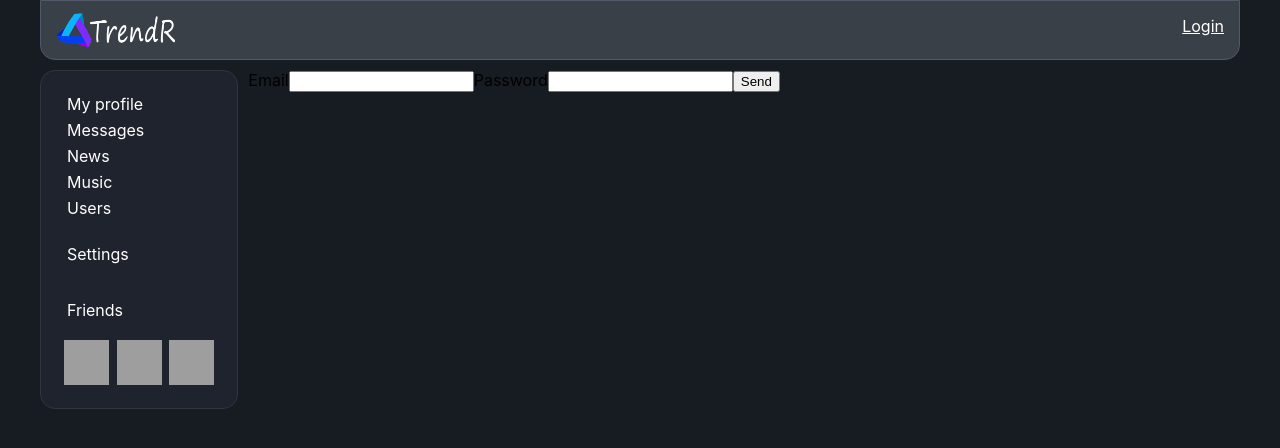
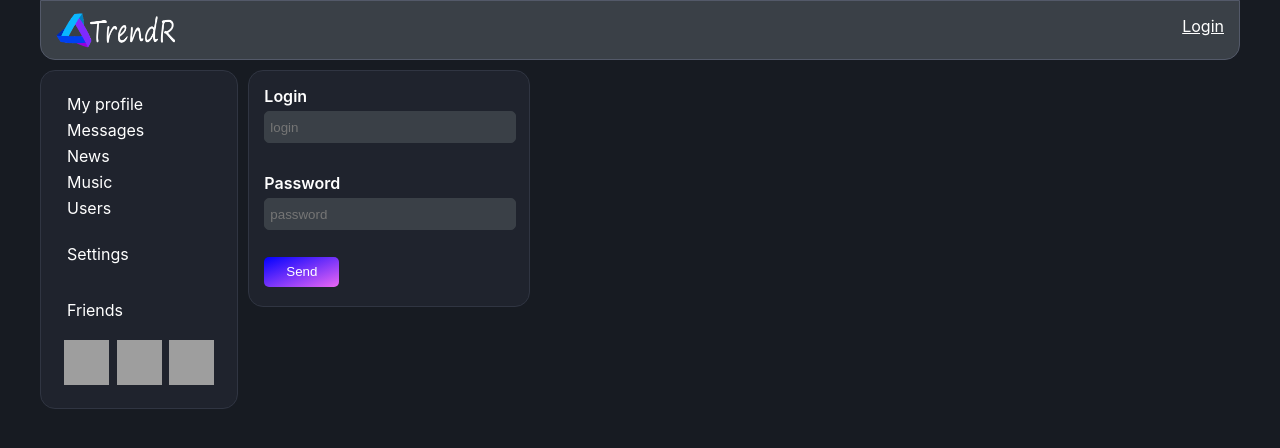
Before and after one commit to hhormax/DeepHub, a React (Create React App) app: page /login in a window 1280 px wide. Shown: the top 448 px of the page. Built offline with nearby package versions, Linux system fonts and the light colour scheme; no server answers; grey boxes are pictures that could not be loaded; what formik-redux would draw is missing.

Commit message:
new login page

```diff
--- a/src/components/Login/Login.jsx
+++ b/src/components/Login/Login.jsx
@@ -7,7 +7,7 @@ const validateEmail = value =>{
     if (!value) {
         return 'Required';
     }
-    else if (!/^[A-Z0-9._%+-]+@[A-Z0-9.-]+\.[A-Z]{2,}$/i.test(value)
+    else if (!/\w/.test(value)
     ) {
         return 'Invalid email address';
     }
@@ -32,21 +32,26 @@ const Login = () => (
         }}
       >
         {({ errors, touched }) => (
-        <Form>
-            <label className={classnames(s.label, {[s.errorLabel]: errors.email && touched.email})}>Email</label>
+        <Form className={s.form}>
+            <div className={s.loginComponent}>
+                <label className={s.label}>Login</label>
                 <Field className={classnames(s.field, {[s.errorInput]: errors.email && touched.email})}
                     name="email"
-                validate={validateEmail}
-                />
+                    placeholder="login"
+
+                    validate={validateEmail}/>
                 {errors.email && touched.email && (<div className={s.error}>{errors.email}</div>)}
+            </div>
 
-            <label className={classnames(s.label, {[s.errorLabel]: errors.password && touched.password})}>Password</label>
+            <div className={s.passComponent}>
+                <label className={s.label}>Password</label>
                 <Field className={classnames(s.field, {[s.errorInput]: errors.password && touched.password})}
                     name="password"
                     type="password"
-                validate={validatePassword}
-                />
-            {errors.email && touched.email && (<div className={s.error}>{errors.email}</div>)}
+                    placeholder="password"
+                    validate={validatePassword}/>
+                {errors.password && touched.password && (<div className={s.error}>{errors.password}</div>)}
+            </div>
                <button className={s.button} type="submit">Send</button>
         </Form>
         )}
--- a/src/components/Login/Login.module.css
+++ b/src/components/Login/Login.module.css
@@ -0,0 +1,76 @@
+:active, :hover, :focus {
+    outline: 0;
+    outline-offset: 0;
+}
+
+.form{
+    background-color: rgb(31, 35, 45);
+    width: 250px;
+    height: 205px;
+    padding: 15px;
+    border-radius: 15px;
+    border: .1px solid rgb(48, 53, 66);
+}
+
+.passComponent{
+    margin-bottom: -30px;
+}
+
+.loginComponent,
+.passComponent{
+    display: flex;
+    flex-direction: column;
+    margin-bottom: 30px;
+}
+
+.label{
+    color: white;
+    font-weight: 600;
+    margin-bottom: 5px;
+}
+
+.errorLabel{
+    color: red;
+}
+
+.field{
+    padding: 0px 0px 0px 5px;
+    background-color: rgb(58, 64, 71);
+    border-radius: 5px;
+    border: 1px solid rgb(58, 64, 71);
+    color:white;
+    width: 245px;
+    height: 30px;
+    resize: none;
+}
+
+.field:active{
+    border: 1px solid rgb(48, 53, 66);
+}
+
+.errorInput{
+    border: 1px solid rgb(172, 61, 61);
+    box-shadow: 0px 0px 10px 0px rgb(172, 61, 61);
+    transition: all .15s ease;
+}
+
+.error{
+    color: red;
+    font-size: 12px;
+    opacity: 0.8;
+    margin-top: 3px;
+    margin-bottom: -19px;
+}
+
+.button{
+    background: linear-gradient(to bottom right, blue, rgb(236, 103, 243));
+    border-radius: 5px;
+    border: none;
+    color:white;
+    width: 75px;
+    height: 30px;
+    transition: all .4s ease;
+    -webkit-transition: all ease .4s;
+    margin-top: -5px;
+    cursor: pointer;
+}
--- a/src/components/Profile/MyPosts/Post/Post.module.css
+++ b/src/components/Profile/MyPosts/Post/Post.module.css
@@ -6,6 +6,7 @@
   height: 100px;
   margin-top: 10px;
   position: relative;
+  margin-bottom: 10px;
 }
 
 .item img{
```
Lines whose indentation alone changed are shown as unchanged.
